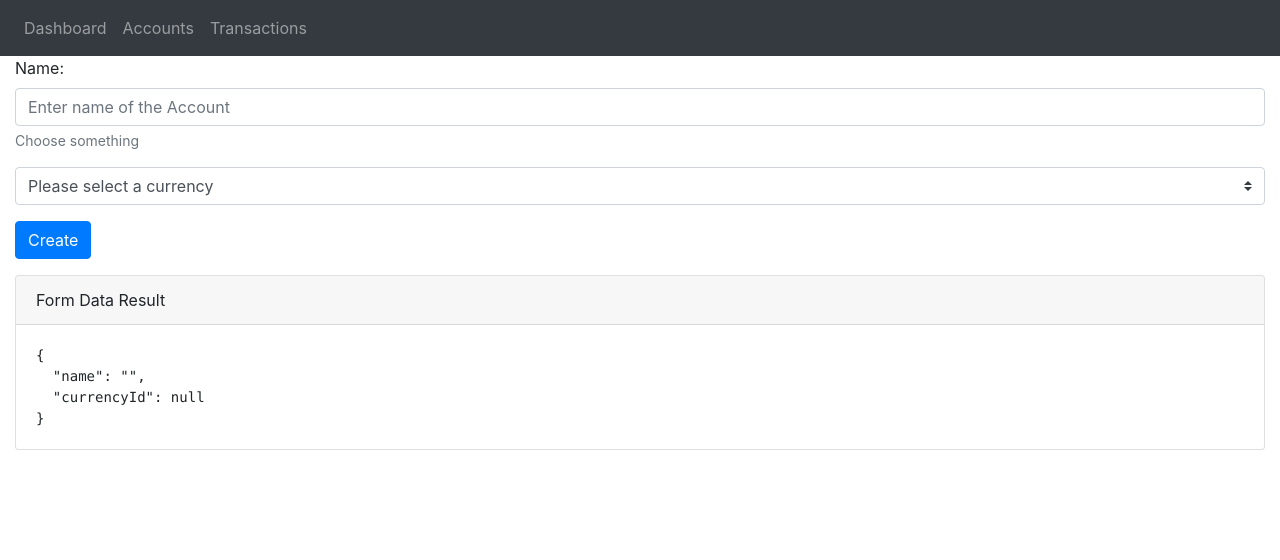
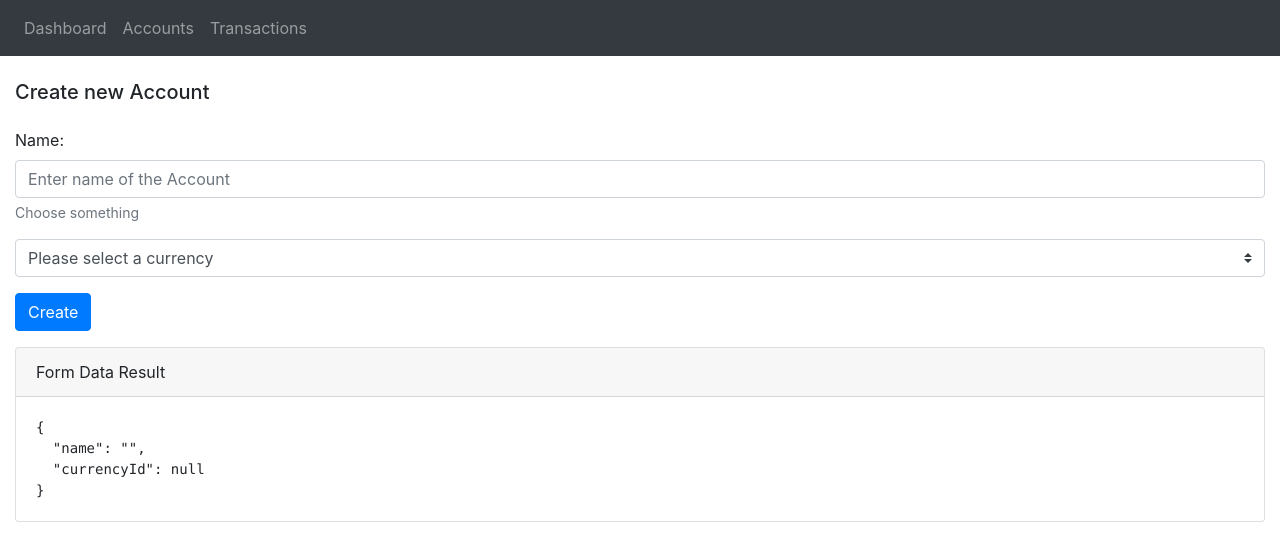
Before and after one commit to b-water/wallet, a Nuxt app: page /accounts/0 in a window 1280 px wide. Shown: the top 560 px of the page. Built offline with nearby package versions, Linux system fonts and the light colour scheme; no server answers.

Commit message:
some fixes

```diff
--- a/components/CurrencySelect.vue
+++ b/components/CurrencySelect.vue
@@ -12,13 +12,14 @@
 export default {
   name: "CurrencySelect",
   props: {
-    selected: {
+    initalValue: {
       type: Number,
       require: false,
     },
   },
   data() {
     return {
+      selected: null,
       currencys: [],
       options: [{ value: null, text: "Please select a currency" }],
     };
@@ -36,7 +37,11 @@ export default {
       });
     }
   },
-  created() {},
+  created() {
+    if (this.initalValue > 0) {
+      this.selected = this.initalValue;
+    }
+  },
   methods: {
     change(currencyId) {
       this.selected = currencyId;
--- a/pages/accounts/_id.vue
+++ b/pages/accounts/_id.vue
@@ -1,7 +1,8 @@
 <template>
-  <div>
-    <b-form @submit="save">
-      <b-alert variant="success" v-model="this.result.state">Account saved</b-alert>
+  <b-row>
+    <b-col class="mt-4">
+      <h5>Create new Account</h5>
+      <b-form @submit="save" class="mt-4">
         <b-form-group
           id="input-name-group"
           label="Name:"
@@ -17,7 +18,10 @@
         </b-form-group>
 
         <b-form-group>
-        <currency-select :selected="this.form.currencyId" v-on:change="changeCurrency($event)"></currency-select>
+          <currency-select
+            :initalValue="this.form.currencyId"
+            v-on:change="changeCurrency($event)"
+          ></currency-select>
         </b-form-group>
 
         <b-form-group>
@@ -30,7 +34,8 @@
       <b-card class="mt-3" header="Form Data Result">
         <pre class="m-0">{{ form }}</pre>
       </b-card>
-  </div>
+    </b-col>
+  </b-row>
 </template>
 
 <script>
@@ -49,13 +54,13 @@ export default {
       },
       result: {
         state: null,
-        data: null
-      }
+        data: null,
+      },
     };
   },
   async fetch() {
-    if (this.type === 'edit') {
-      this.form = await this.$repositories.account.show(this.$route.params.id)
+    if (this.type === "edit") {
+      this.form = await this.$repositories.account.show(this.$route.params.id);
     }
   },
   created() {
@@ -68,12 +73,24 @@ export default {
   methods: {
     async save(event) {
       event.preventDefault();
+
       const result = await this.$repositories.account.create(this.form);
       this.result.data = result;
-      console.log(result);
+
       if (result.id > 0) {
         this.result.state = true;
-        //this.$router.push('/accounts/' + result.id);
+
+        if (this.type === "new") {
+          /**
+           * if new row is created, switch to edit page
+           */
+          this.$router.push({
+            path: "/accounts/" + result.id,
+            replace: true,
+          });
+        } else {
+          this.result.state = false;
+        }
       }
     },
     changeCurrency(currencyId) {
```
Also changed, not shown: 1 other file (tests, documents, lock files or other folders). Lines whose indentation alone changed are shown as unchanged.
